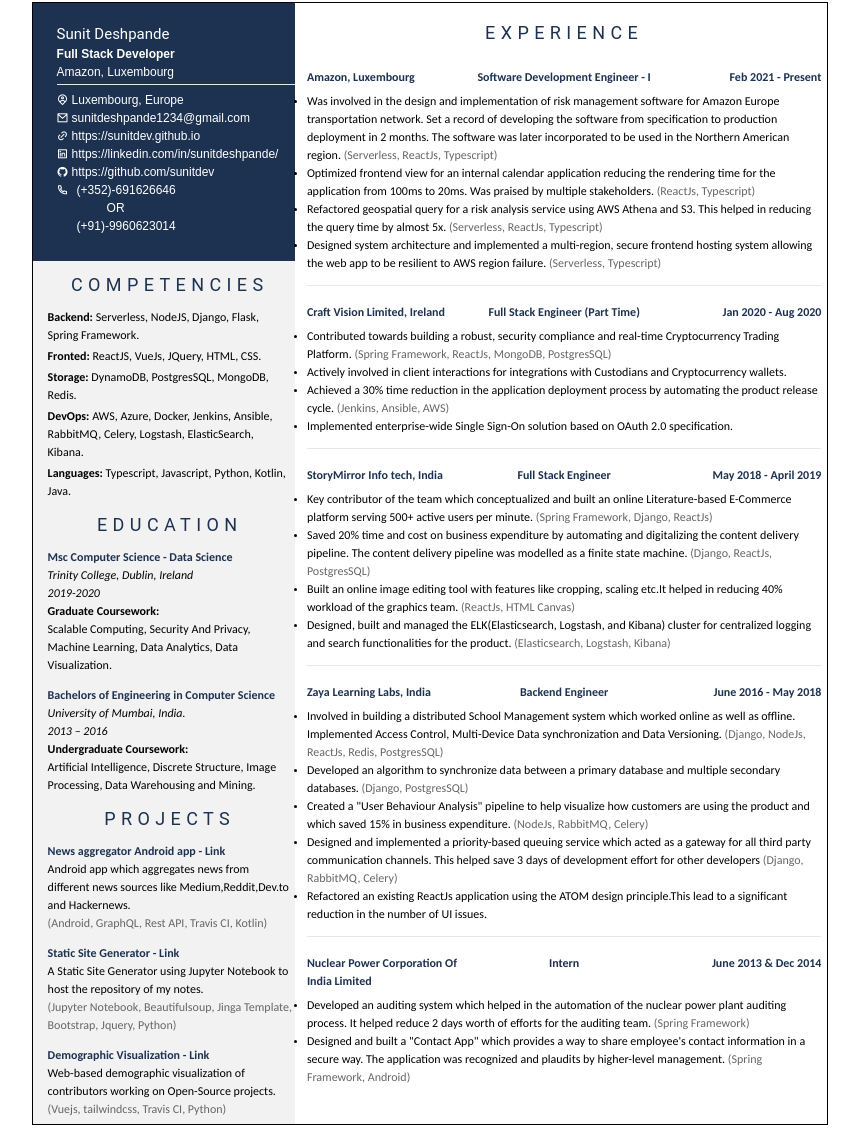
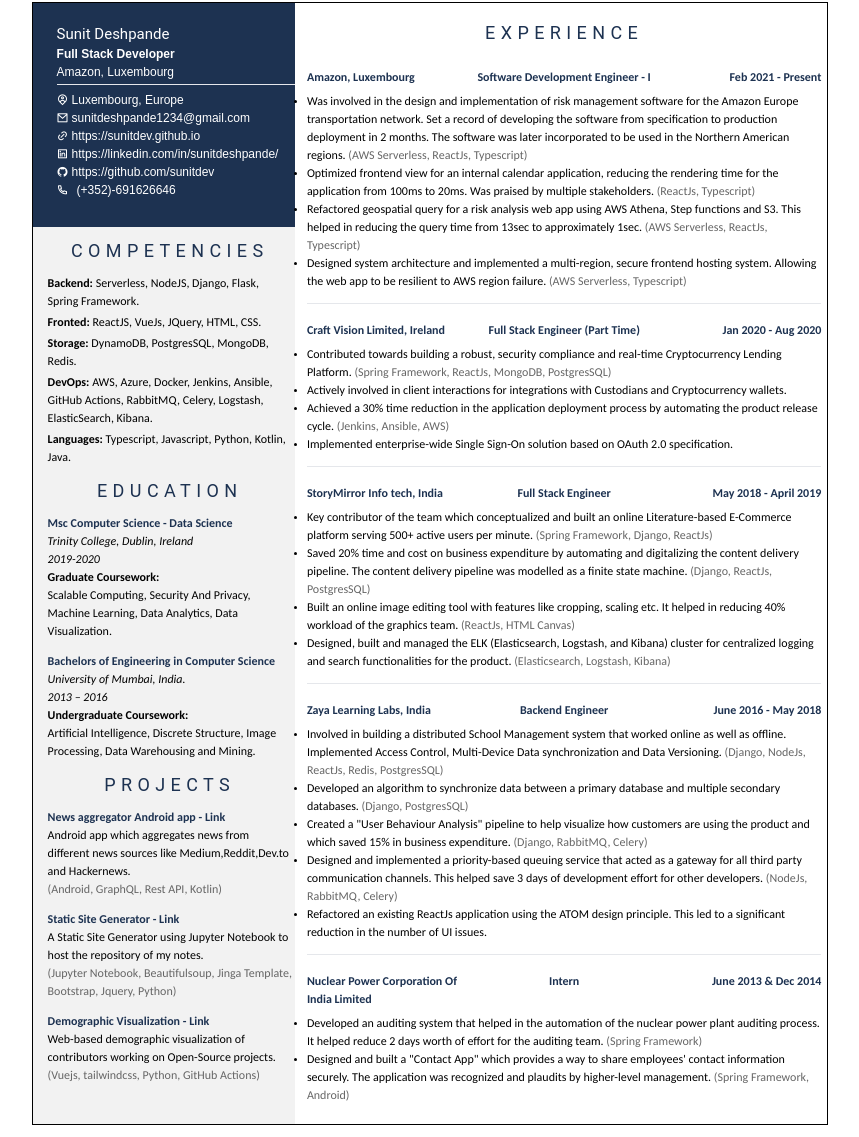
Before and after one commit to sunitdev/resume, a website built with Parcel: page src/index.html in a window 1280 px wide. Shown: the part 10-1147 px from the top of the page, without its empty margins (210-1069 px from the left). Built offline with nearby package versions, Linux system fonts and the light colour scheme; a web font is replaced by a local one.

Commit message:
[Content - Updating content]

```diff
--- a/src/index.html
+++ b/src/index.html
@@ -1,14 +1,14 @@
 <!DOCTYPE html>
 <html lang="en">
 <head>
-    <meta charset="UTF-8" />
+  <meta charset="UTF-8"/>
   <meta
     name="viewport"
     content="width=device-width, user-scalable=no, initial-scale=1.0, maximum-scale=1.0, minimum-scale=1.0"
   />
-    <meta http-equiv="X-UA-Compatible" content="ie=edge" />
+  <meta http-equiv="X-UA-Compatible" content="ie=edge"/>
   <title>Resume</title>
-    <link rel="stylesheet" href="styles/index.scss" />
+  <link rel="stylesheet" href="styles/index.scss"/>
 </head>
 <body
   class="m-auto my-4 grid h-[11.7in] w-[8.3in] grid-cols-body border border-solid border-black print:m-0 print:border-none"
@@ -22,7 +22,7 @@
     <h1 class="font-roboto text-xl">Sunit Deshpande</h1>
     <strong class="font-extrabold">Full Stack Developer</strong>
     <span>Amazon, Luxembourg</span>
-        <hr class="mt-1 mb-2" />
+    <hr class="mt-1 mb-2"/>
 
     <!--  Contact Info   -->
     <div class="flex flex-row">
@@ -74,8 +74,6 @@
       </div>
       <div class="flex flex-col">
         <a href="tel:+352691626646">(+352)-691626646</a>
-            <span class="ml-10">OR</span>
-            <a href="tel:+919960623014">(+91)-9960623014</a>
       </div>
     </div>
   </section>
@@ -99,7 +97,7 @@
       </p>
       <p class="mb-1">
         <strong>DevOps:</strong>
-            AWS, Azure, Docker, Jenkins, Ansible, RabbitMQ, Celery, Logstash,
+        AWS, Azure, Docker, Jenkins, Ansible, GitHub Actions, RabbitMQ, Celery, Logstash,
         ElasticSearch, Kibana.
       </p>
       <p>
@@ -154,7 +152,7 @@
           Medium,Reddit,Dev.to and Hackernews.
         </p>
         <p class="text-txtSecondary">
-              (Android, GraphQL, Rest API, Travis CI, Kotlin)
+          (Android, GraphQL, Rest API, Kotlin)
         </p>
       </div>
       <div class="mt-4">
@@ -189,7 +187,7 @@
           Open-Source projects.
         </p>
         <p class="text-txtSecondary">
-              (Vuejs, tailwindcss, Travis CI, Python)
+          (Vuejs, tailwindcss, Python, GitHub Actions)
         </p>
       </div>
     </div>
@@ -211,36 +209,34 @@
       <ul class="mt-2 list-outside list-disc">
         <li>
           Was involved in the design and implementation of risk management
-              software for Amazon Europe transportation network. Set a record of
+          software for the Amazon Europe transportation network. Set a record of
           developing the software from specification to production
           deployment in 2 months. The software was later incorporated to be
-              used in the Northern American region.
+          used in the Northern American regions.
           <span class="text-txtSecondary">
-                (Serverless, ReactJs, Typescript)
+                (AWS Serverless, ReactJs, Typescript)
               </span>
         </li>
         <li>
-              Optimized frontend view for an internal calendar application
+          Optimized frontend view for an internal calendar application,
           reducing the rendering time for the application from 100ms to
           20ms. Was praised by multiple stakeholders.
           <span class="text-txtSecondary">(ReactJs, Typescript)</span>
         </li>
         <li>
-              Refactored geospatial query for a risk analysis service using AWS
-              Athena and S3. This helped in reducing the query time by almost
-              5x.
+          Refactored geospatial query for a risk analysis web app using AWS Athena, Step functions and S3. This helped
+          in reducing the query time from 13sec to approximately 1sec.
           <span class="text-txtSecondary">
-                (Serverless, ReactJs, Typescript)
+                (AWS Serverless, ReactJs, Typescript)
               </span>
         </li>
         <li>
-              Designed system architecture and implemented a multi-region,
-              secure frontend hosting system allowing the web app to be
-              resilient to AWS region failure.
-              <span class="text-txtSecondary">(Serverless, Typescript)</span>
+          Designed system architecture and implemented a multi-region, secure frontend hosting system. Allowing the web
+          app to be resilient to AWS region failure.
+          <span class="text-txtSecondary">(AWS Serverless, Typescript)</span>
         </li>
       </ul>
-          <hr class="mt-4" />
+      <hr class="mt-4"/>
     </div>
 
     <!-- Craft-vision -->
@@ -257,7 +253,7 @@
       <ul class="mt-2 list-outside list-disc">
         <li>
           Contributed towards building a robust, security compliance and
-              real-time Cryptocurrency Trading Platform.
+          real-time Cryptocurrency Lending Platform.
           <span class="text-txtSecondary">
                 (Spring Framework, ReactJs, MongoDB, PostgresSQL)
               </span>
@@ -276,7 +272,7 @@
           2.0 specification.
         </li>
       </ul>
-          <hr class="mt-4" />
+      <hr class="mt-4"/>
     </div>
 
     <!-- Story Mirror-->
@@ -307,12 +303,12 @@
         </li>
         <li>
           Built an online image editing tool with features like cropping,
-              scaling etc.It helped in reducing 40% workload of the graphics
+          scaling etc. It helped in reducing 40% workload of the graphics
           team.
           <span class="text-txtSecondary">(ReactJs, HTML Canvas)</span>
         </li>
         <li>
-              Designed, built and managed the ELK(Elasticsearch, Logstash, and
+          Designed, built and managed the ELK (Elasticsearch, Logstash, and
           Kibana) cluster for centralized logging and search functionalities
           for the product.
           <span class="text-txtSecondary">
@@ -320,7 +316,7 @@
               </span>
         </li>
       </ul>
-          <hr class="mt-4" />
+      <hr class="mt-4"/>
     </div>
 
     <!-- Zaya -->
@@ -332,7 +328,7 @@
       </div>
       <ul class="mt-2 list-outside list-disc">
         <li>
-              Involved in building a distributed School Management system which
+          Involved in building a distributed School Management system that
           worked online as well as offline. Implemented Access Control,
           Multi-Device Data synchronization and Data Versioning.
           <span class="text-txtSecondary">
@@ -348,21 +344,19 @@
           Created a "User Behaviour Analysis" pipeline to help visualize how
           customers are using the product and which saved 15% in business
           expenditure.
+          <span class="text-txtSecondary">(Django, RabbitMQ, Celery)</span>
+        </li>
+        <li>
+          Designed and implemented a priority-based queuing service that acted as a gateway for all third party
+          communication channels. This helped save 3 days of development effort for other developers.
           <span class="text-txtSecondary">(NodeJs, RabbitMQ, Celery)</span>
         </li>
         <li>
-              Designed and implemented a priority-based queuing service which
-              acted as a gateway for all third party communication channels.
-              This helped save 3 days of development effort for other developers
-              <span class="text-txtSecondary">(Django, RabbitMQ, Celery)</span>
-            </li>
-            <li>
-              Refactored an existing ReactJs application using the ATOM design
-              principle.This lead to a significant reduction in the number of UI
-              issues.
+          Refactored an existing ReactJs application using the ATOM design principle. This led to a significant
+          reduction in the number of UI issues.
         </li>
       </ul>
-          <hr class="mt-4" />
+      <hr class="mt-4"/>
     </div>
 
     <!-- NPCIL -->
@@ -376,15 +370,13 @@
       </div>
       <ul class="mt-2 list-outside list-disc">
         <li>
-              Developed an auditing system which helped in the automation of the
-              nuclear power plant auditing process. It helped reduce 2 days
-              worth of efforts for the auditing team.
+          Developed an auditing system that helped in the automation of the nuclear power plant auditing process. It
+          helped reduce 2 days worth of effort for the auditing team.
           <span class="text-txtSecondary">(Spring Framework)</span>
         </li>
         <li>
-              Designed and built a "Contact App" which provides a way to share
-              employee's contact information in a secure way. The application
-              was recognized and plaudits by higher-level management.
+          Designed and built a "Contact App" which provides a way to share employees' contact information securely. The
+          application was recognized and plaudits by higher-level management.
           <span class="text-txtSecondary">(Spring Framework, Android)</span>
         </li>
       </ul>
--- a/tailwind.config.js
+++ b/tailwind.config.js
@@ -22,7 +22,7 @@
         body: '33% auto',
       },
       gridTemplateRows: {
-        aside: '23% auto',
+        aside: '20% auto',
       },
     },
   },
```
Lines whose indentation alone changed are shown as unchanged.
